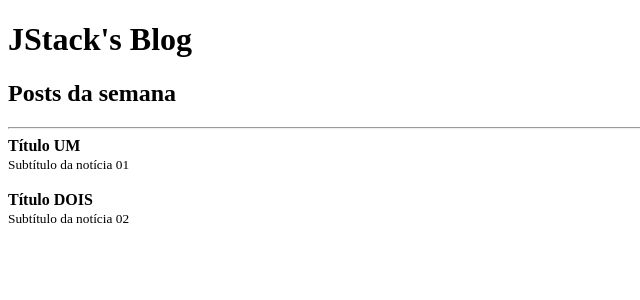
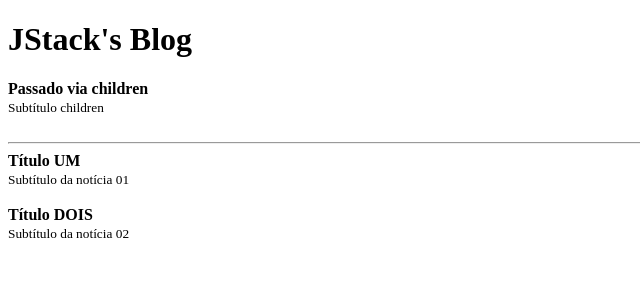
Before and after one commit to romuloms/react-fundamentos, a React app: page / in a window 1280 px wide. Shown: the top 300 px of the page, without its empty margins (0-640 px from the left). Built offline with nearby package versions, Linux system fonts and the light colour scheme.

Commit message:
applied props children

```diff
--- a/src/App.js
+++ b/src/App.js
@@ -1,13 +1,21 @@
 import React from 'react';
+
 import Post from './Post';
+import Header from './Header';
 
 // const tituloUm = 'Título UM';
 
 function App() {
   return (
     <>
-      <h1>JStack's Blog</h1>
-      <h2>Posts da semana</h2>
+      <Header title="JStack's Blog">
+        <Post
+          post={{
+            title: 'Passado via children',
+            subtitle: 'Subtítulo children',
+          }}
+        />
+      </ Header>
 
       <hr/>
 
--- /dev/null
+++ b/src/Header.js
@@ -0,0 +1,10 @@
+import React from "react";
+
+export default function Header(props, children) {
+  return (
+    <>
+      <h1>{props.title}</h1>
+      {props.children}
+    </>
+  );
+}
```
